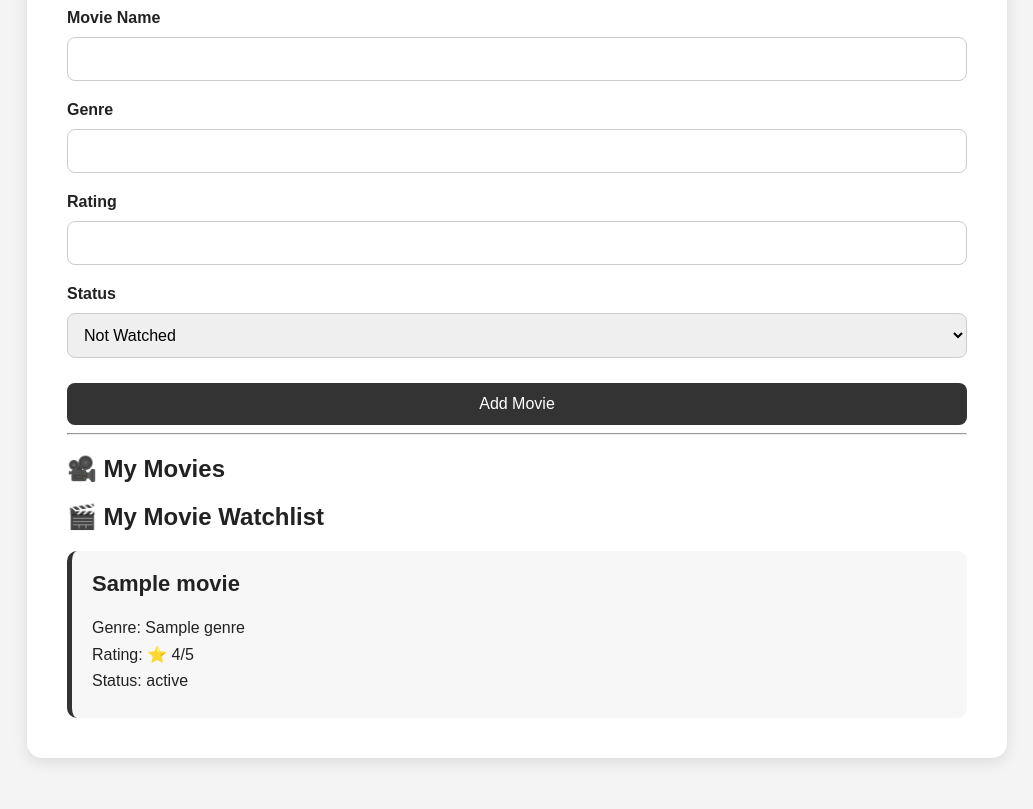
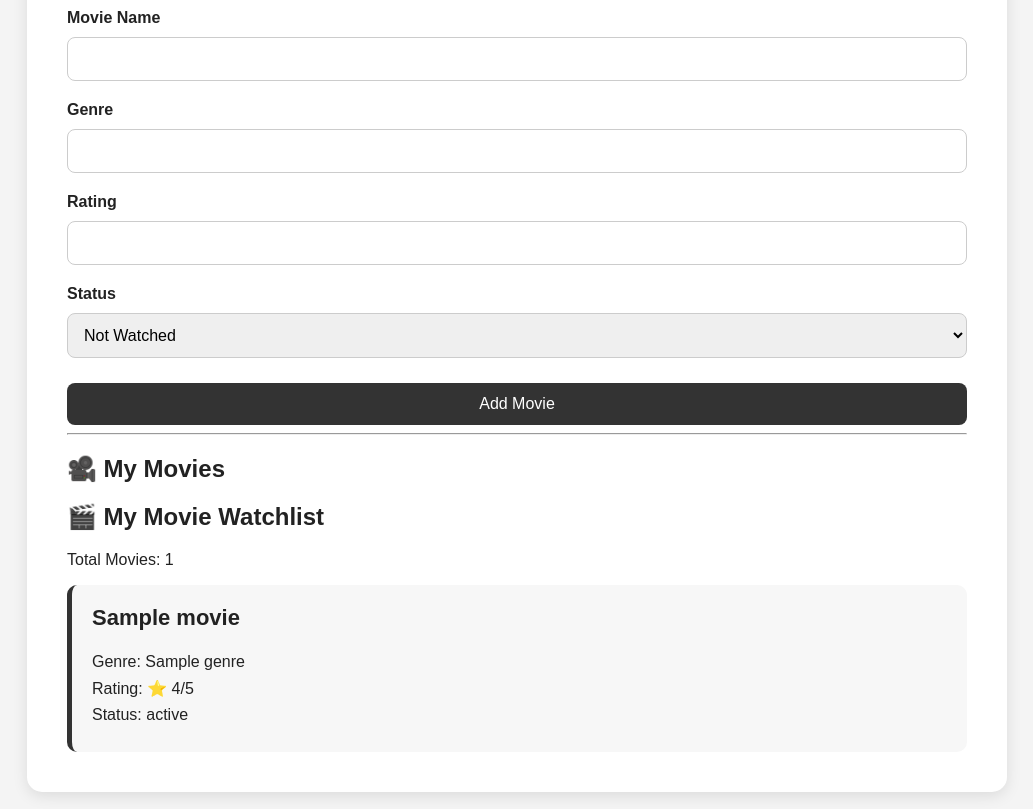
Before and after one commit to shreeyamahabaleshwarkar-hub/CineTrack, a Flask app: template templates/index.html in a window 1280 px wide. Shown: the part 424-1233 px from the top of the page, without its empty margins (123-1156 px from the left). Run offline with Flask 3, Linux system fonts and the light colour scheme; the template is opened without the code that fills it: most values are stand-ins (such as "Sample title", 1, 10 or a date in 2020).

Commit message:
Add dynamic movie count

```diff
--- a/templates/index.html
+++ b/templates/index.html
@@ -80,7 +80,7 @@
         {% if movies %}
 
         <h2>🎬 My Movie Watchlist</h2>
-
+        <p>Total Movies: {{ movies|length }}</p>
             {% for movie in movies %}
 
                 <div class="movie-card">
```
